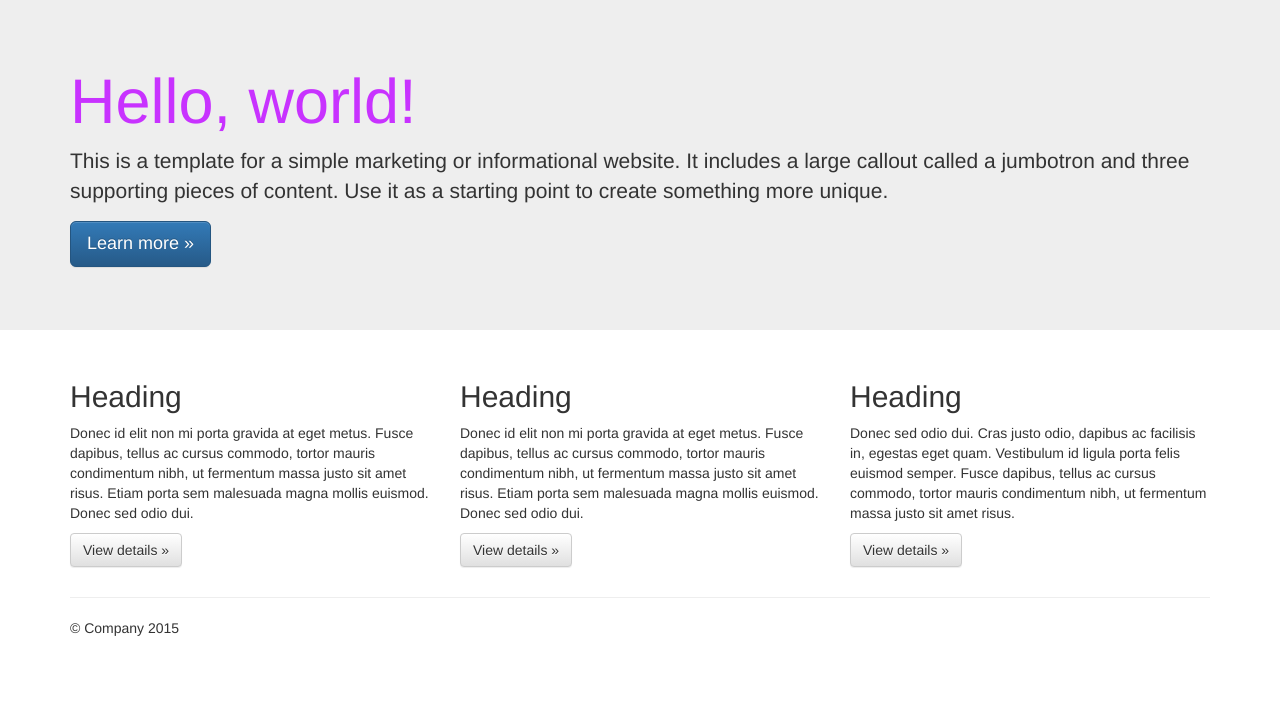
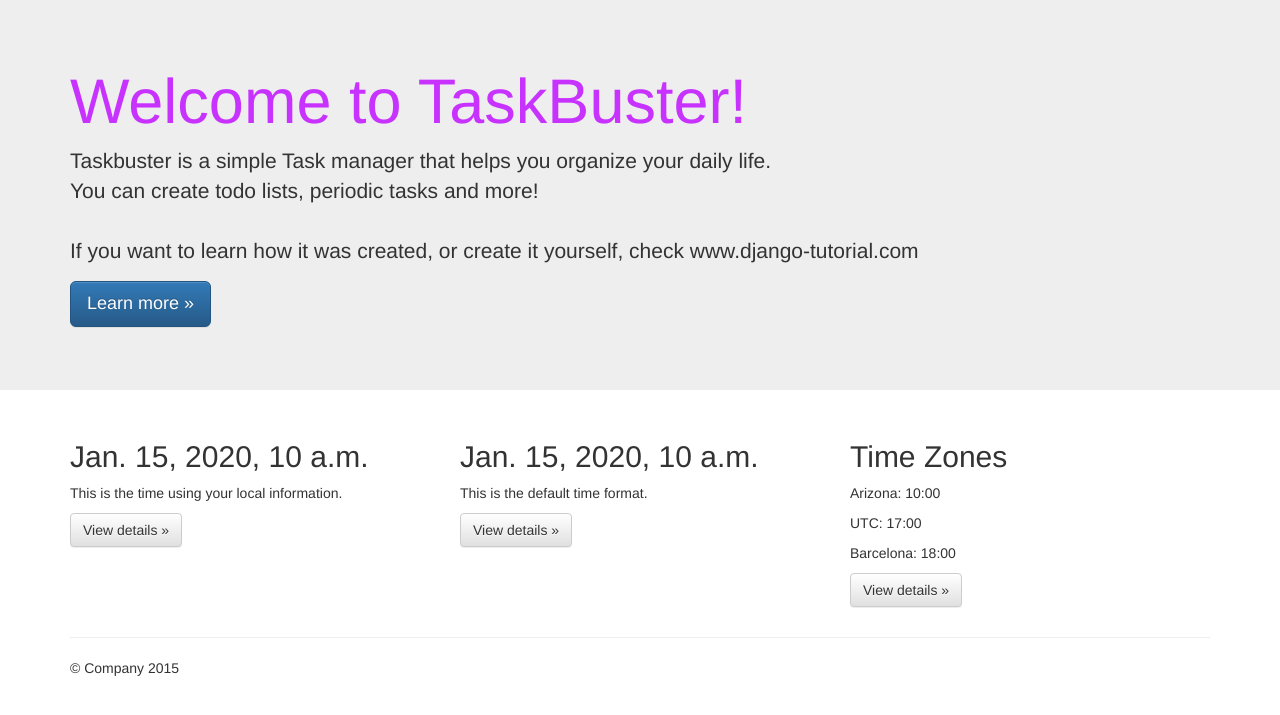
Before and after one commit to harisubramaniam/taskbuster-boilerplate, a Django app: template taskbuster/templates/taskbuster/index.html in a window 1280 px wide. Shown: the part 51-766 px from the top of the page. Run offline with Django 3.2, Linux system fonts and the light colour scheme; the template is opened without the code that fills it: most values are stand-ins (such as "Sample title", 1, 10 or a date in 2020); some libraries are stand-ins or nearby versions.

Commit message:
Internationalization and localization

```diff
--- a/requirements/base.txt
+++ b/requirements/base.txt
@@ -1 +1,2 @@
 Django==1.8
+pytz==2015.6
--- a/requirements/testing.txt
+++ b/requirements/testing.txt
@@ -1,2 +1,3 @@
 -r base.txt
 selenium==2.47.3
+pytz==2015.6
--- a/taskbuster/templates/taskbuster/index.html
+++ b/taskbuster/templates/taskbuster/index.html
@@ -1,4 +1,7 @@
 {% extends "base.html" %}
+{% load i18n %}
+{% load l10n %}
+{% load tz %}
 
 {% block head_title %}TaskBuster Django Tutorial{% endblock %}
 
@@ -6,8 +9,8 @@
     <!-- Main jumbotron for a primary marketing message or call to action -->
     <div class="jumbotron">
         <div class="container">
-          <h1>Hello, world!</h1>
-          <p>This is a template for a simple marketing or informational website. It includes a large callout called a jumbotron and three supporting pieces of content. Use it as a starting point to create something more unique.</p>
+          <h1>{% trans "Welcome to TaskBuster!" %}</h1>
+          <p>{% blocktrans %}Taskbuster is a simple Task manager that helps you organize your daily life. </br> You can create todo lists, periodic tasks and more!  </br></br> If you want to learn how it was created, or create it yourself, check www.django-tutorial.com{% endblocktrans %}</p>
           <p><a class="btn btn-primary btn-lg" href="#" role="button">Learn more &raquo;</a></p>
         </div>
     </div>
@@ -16,18 +19,20 @@
         <!-- Example row of columns -->
         <div class="row">
           <div class="col-md-4">
-            <h2>Heading</h2>
-            <p>Donec id elit non mi porta gravida at eget metus. Fusce dapibus, tellus ac cursus commodo, tortor mauris condimentum nibh, ut fermentum massa justo sit amet risus. Etiam porta sem malesuada magna mollis euismod. Donec sed odio dui. </p>
+            <h2 id="local-date">{{today}}</h2>
+            <p>This is the time using your local information. </p>
             <p><a class="btn btn-default" href="#" role="button">View details &raquo;</a></p>
           </div>
           <div class="col-md-4">
-            <h2>Heading</h2>
-            <p>Donec id elit non mi porta gravida at eget metus. Fusce dapibus, tellus ac cursus commodo, tortor mauris condimentum nibh, ut fermentum massa justo sit amet risus. Etiam porta sem malesuada magna mollis euismod. Donec sed odio dui. </p>
+            <h2 id="non-local-date">{{today|unlocalize}}</h2>
+            <p>This is the default time format. </p>
             <p><a class="btn btn-default" href="#" role="button">View details &raquo;</a></p>
          </div>
           <div class="col-md-4">
-            <h2>Heading</h2>
-            <p>Donec sed odio dui. Cras justo odio, dapibus ac facilisis in, egestas eget quam. Vestibulum id ligula porta felis euismod semper. Fusce dapibus, tellus ac cursus commodo, tortor mauris condimentum nibh, ut fermentum massa justo sit amet risus.</p>
+            <h2>Time Zones</h2>
+            <p>Arizona: <span id="time-tz">{{now|time:"H:i"}}</span></p>
+            <p>UTC: <span id="time-utc">{{now|utc|time:"H:i"}}</span></p>
+            <p>Barcelona: <span id="time-bar">{{now|timezone:"Europe/Madrid"|time:"H:i"}}</span></p>
             <p><a class="btn btn-default" href="#" role="button">View details &raquo;</a></p>
           </div>
     </div>
--- a/taskbuster/test.py
+++ b/taskbuster/test.py
@@ -1,4 +1,5 @@
 # -*- coding: utf-8 -*-
+from django.utils.translation import activate
 from django.test import TestCase
 from django.core.urlresolvers import reverse
 
@@ -6,9 +7,11 @@ from django.core.urlresolvers import reverse
 class TestHomePage(TestCase):
 
     def test_uses_index_template(self):
+        activate('en')
         response = self.client.get(reverse("home"))
         self.assertTemplateUsed(response, "taskbuster/index.html")
 
     def test_uses_base_template(self):
+        activate('en')
         response = self.client.get(reverse("home"))
         self.assertTemplateUsed(response, "base.html")
--- a/taskbuster/urls.py
+++ b/taskbuster/urls.py
@@ -1,14 +1,18 @@
+# _*_ coding: utf-8 _*_
 from django.conf.urls import include, url
 from django.contrib import admin
+from django.conf.urls.i18n import i18n_patterns
 from .views import home, home_files
 
 urlpatterns = [
     # Examples:
     # url(r'^$', 'taskbuster.views.home', name='home'),
     # url(r'^blog/', include('blog.urls')),
-
-    url(r'^$', home, name='home'),
-    url(r'^admin/', include(admin.site.urls)),
     url(r'^(?P<filename>(robots.txt)|(humans.txt))$',
         home_files, name='home-files'),
 ]
+
+urlpatterns += i18n_patterns(
+    url(r'^$', home, name='home'),
+    url(r'^admin/', include(admin.site.urls)),
+)
--- a/taskbuster/views.py
+++ b/taskbuster/views.py
@@ -1,8 +1,11 @@
 # _*_ coding: utf-8 _*_
 from django.shortcuts import render
+from django.utils.timezone import now
+import datetime
 
 def home(request):
-    return render(request, "taskbuster/index.html", {})
+    today = datetime.date.today()
+    return render(request, "taskbuster/index.html", {'today': today, 'now': now()})
 
 def home_files(request, filename):
     return render(request, filename, {}, content_type="text/plain")
```
Also changed, not shown: functional_tests/test_all_users.py (+31 -1 lines), taskbuster/settings/base.py (+11 -1 lines), taskbuster/locale/ca/LC_MESSAGES/django.po (added), 1 other file.
